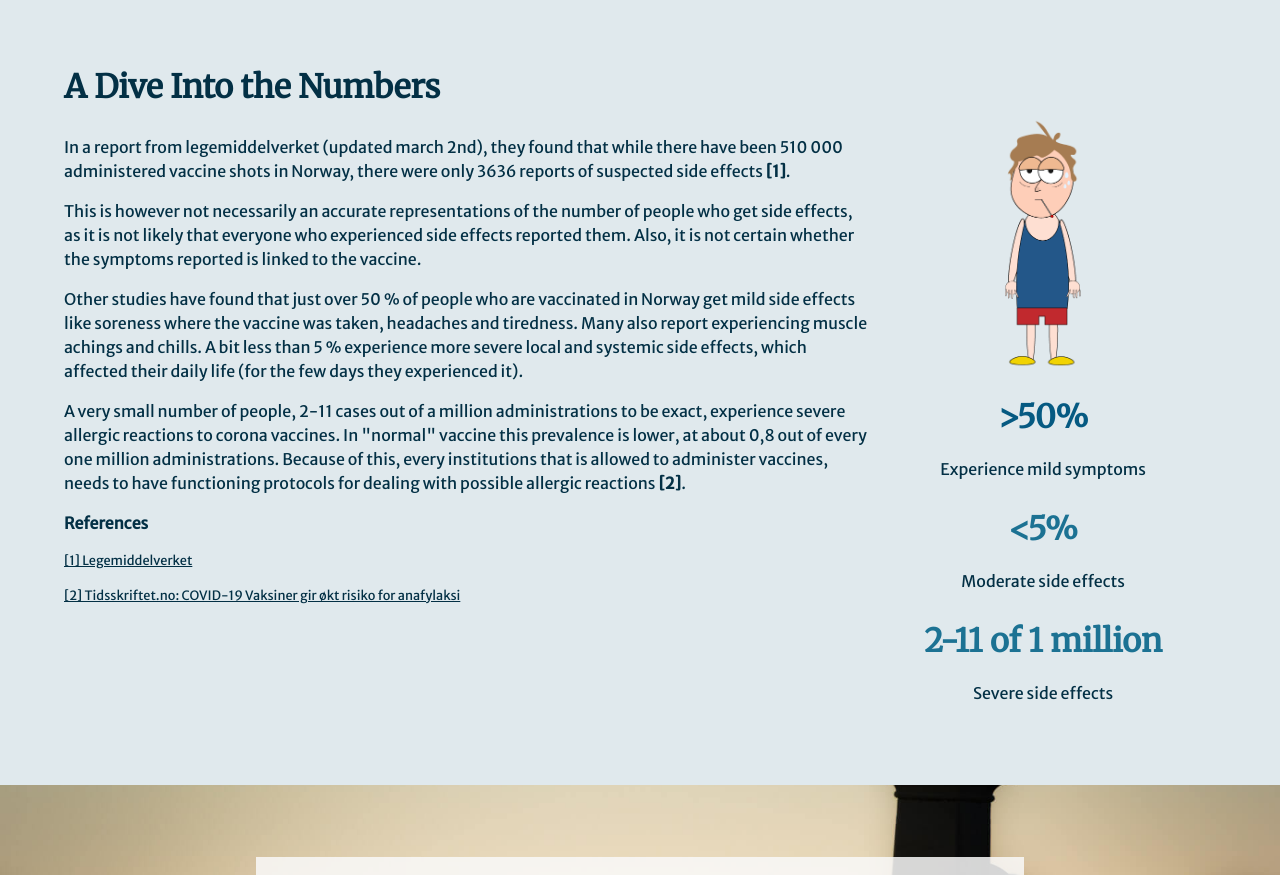
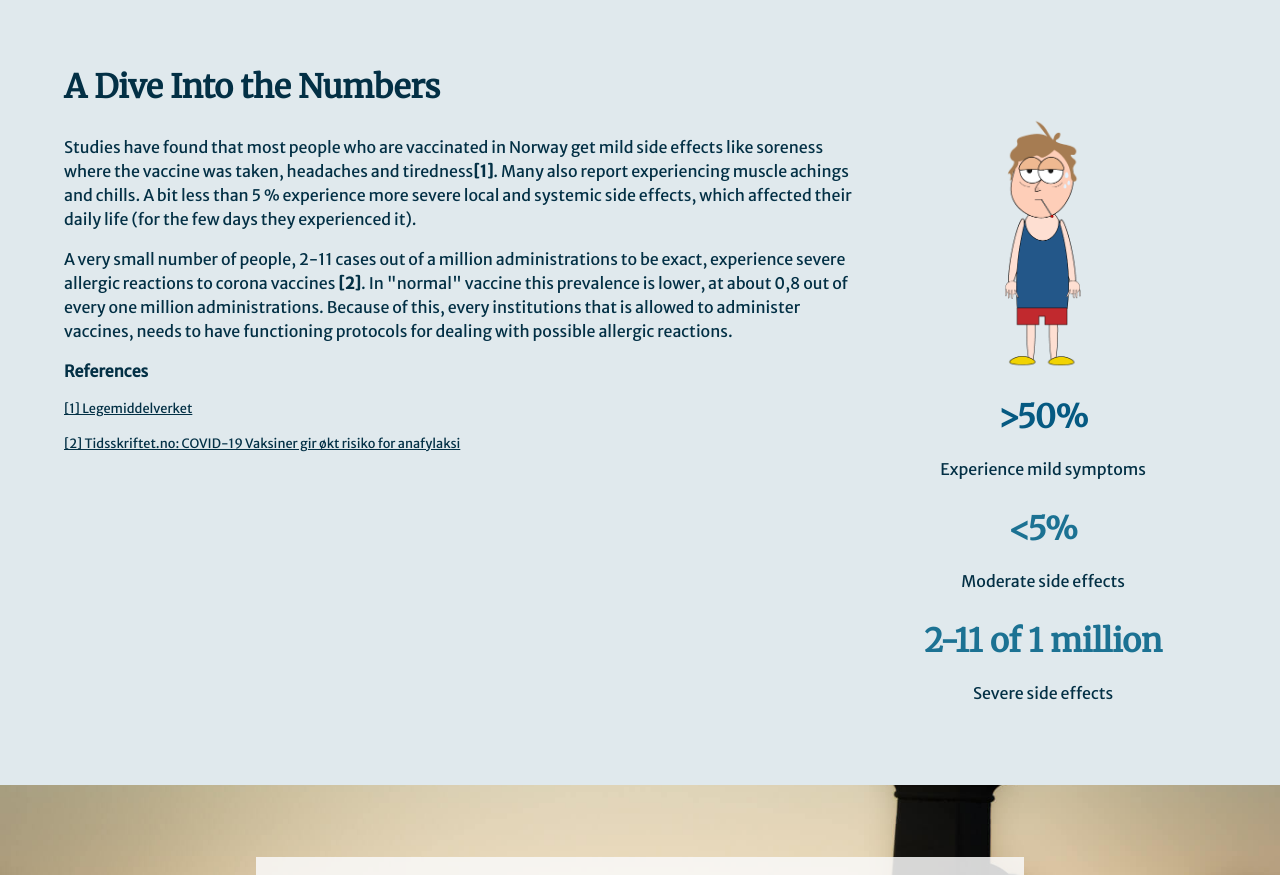
Before and after one commit to gullskatten/vacci, a React (Create React App) app: page /concerns in a window 1280 px wide. Shown: the part 1060-1935 px from the top of the page. Built offline with nearby package versions, Linux system fonts and the light colour scheme.

Commit message:
Update Concerns.tsx

```diff
--- a/src/components/Concern/Concerns.tsx
+++ b/src/components/Concern/Concerns.tsx
@@ -116,29 +116,12 @@ const Concerns: React.FC = () => {
             </Text>
             <Flex breakAt={500}>
               <Flex direction="column" basis={70}>
-                <Text color="onSurface" gutterTop="m">
-                  In a report from legemiddelverket (updated march 2nd), they
-                  found that while there have been 510 000 administered vaccine
-                  shots in Norway, there were only 3636 reports of suspected
-                  side effects{" "}
-                  <Text color="onSurface" element="span" bold>
-                    [1]
-                  </Text>
-                  .
-                </Text>
 
                 <Text color="onSurface" gutterTop="m">
-                  This is however not necessarily an accurate representations of
-                  the number of people who get side effects, as it is not likely
-                  that everyone who experienced side effects reported them.
-                  Also, it is not certain whether the symptoms reported is
-                  linked to the vaccine.
-                </Text>
-
-                <Text color="onSurface" gutterTop="m">
-                  Other studies have found that just over 50 % of people who are
-                  vaccinated in Norway get mild side effects like soreness where
-                  the vaccine was taken, headaches and tiredness. Many also
+                  Studies have found that most people who are vaccinated in Norway get mild side effects like soreness where the vaccine was taken, headaches and tiredness
+                   <Text color="onSurface" element="span" bold>
+                    [1]
+                  </Text>. Many also
                   report experiencing muscle achings and chills. A bit less than
                   5 % experience more severe local and systemic side effects,
                   which affected their daily life (for the few days they
@@ -147,15 +130,13 @@ const Concerns: React.FC = () => {
                 <Text color="onSurface" gutterTop="m">
                   A very small number of people, 2-11 cases out of a million
                   administrations to be exact, experience severe allergic
-                  reactions to corona vaccines. In "normal" vaccine this
+                  reactions to corona vaccines{" "}<Text color="onSurface" element="span" bold>
+                    [2]
+                  </Text>. In "normal" vaccine this
                   prevalence is lower, at about 0,8 out of every one million
                   administrations. Because of this, every institutions that is
                   allowed to administer vaccines, needs to have functioning
-                  protocols for dealing with possible allergic reactions{" "}
-                  <Text color="onSurface" element="span" bold>
-                    [2]
-                  </Text>
-                  .
+                  protocols for dealing with possible allergic reactions.
                 </Text>
 
                 <Text color="onSurface" gutterTop="m" bold>
@@ -434,8 +415,7 @@ const Concerns: React.FC = () => {
                     the vaccine are concider to outweigh the risk of illness and
                     death from the disease. This risks and benefits needs to be
                     well documented, and there are strict criteria for what
-                    documentation is needed. The until now approved vaccines
-                    (BioNtech/Pfizer, Moderna and Astra-Zenica) have all been
+                    documentation is needed. BioNtech/Pfizer and Moderna have been
                     evaluated to meet this criteria.
                     <Text color="onSurface" element="span" bold>
                       {" "}
@@ -519,7 +499,7 @@ const Concerns: React.FC = () => {
                     effects and risk, most side effects would likely have been
                     caught by now. Also, no previous vaccines has been seen to
                     trigger side effects with an onset longer than 6 months
-                    after injection (reference needed).
+                    after injection.
                   </Text>
 
                   <Text color="onSurface" gutterTop="m">
```
